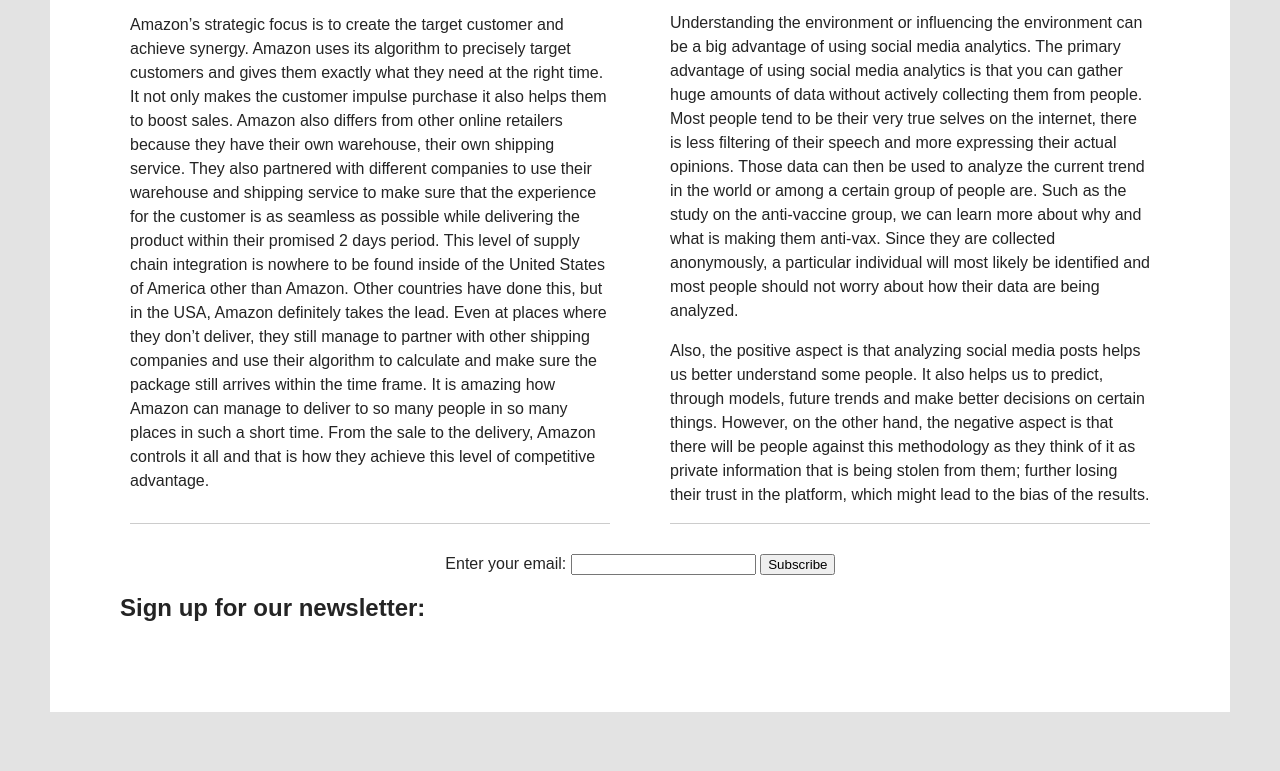
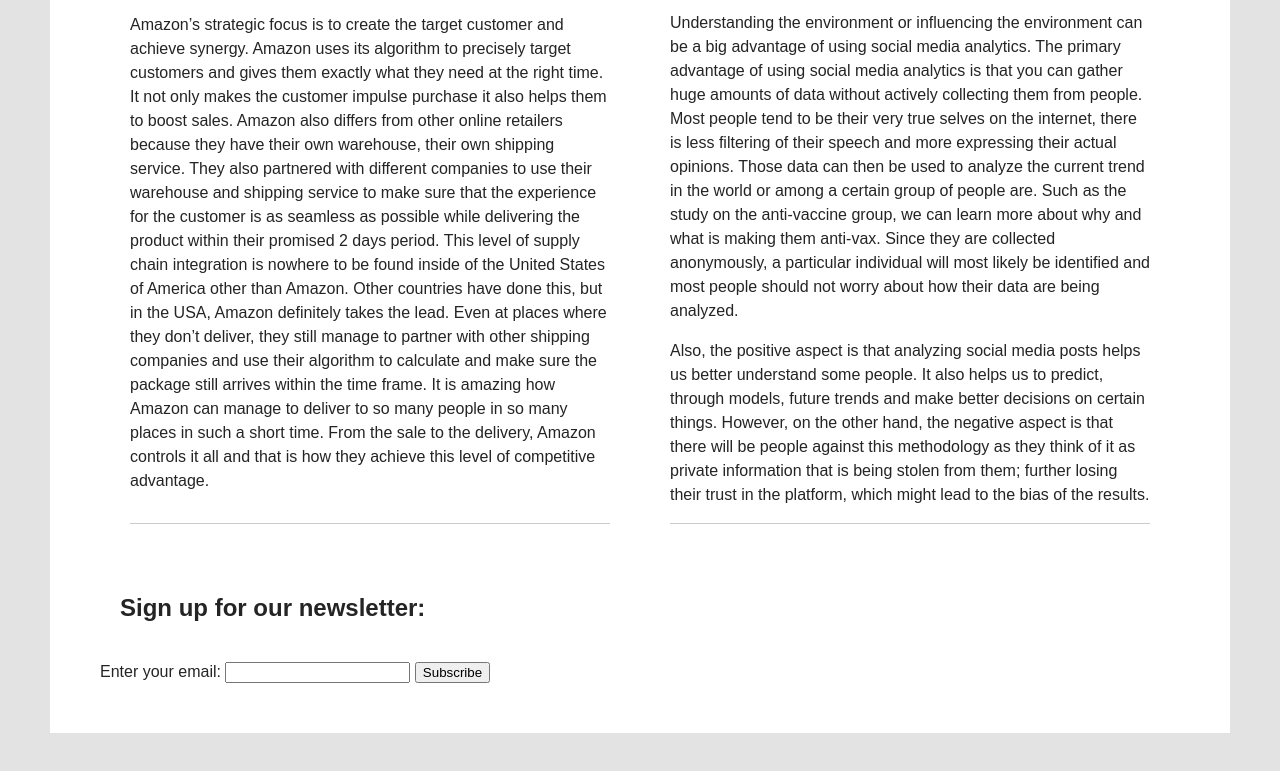
Before and after one commit to lemmylin/mi349_blog, a plain HTML site: page index.html in a window 1280 px wide. Shown: the part 688-1459 px from the top of the page. Drawn offline with Linux system fonts and the light colour scheme.

Commit message:
minor fix

```diff
--- a/style.css
+++ b/style.css
@@ -28,7 +28,7 @@
     background: white;
 }
 
-section{
+[id=blog]{
   display:flex;
 }
 
```
